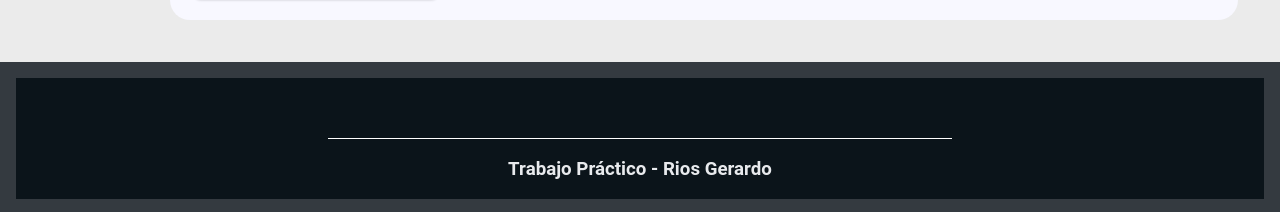
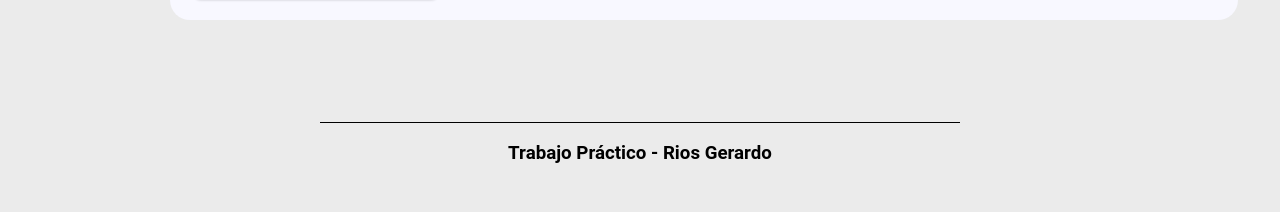
Before and after one commit to Gerardo-Rioss/trabajoPracticoReact2025, a React (Vite) app: page / in a window 1280 px wide. Shown: the part 4878-5090 px from the top of the page. After the commit the page ends 5061 px from the top, so only its background shows below. Built offline with nearby package versions, Linux system fonts and the light colour scheme.

Commit message:
falta agregar estilos sideBar a los filtros

```diff
--- a/src/App.module.css
+++ b/src/App.module.css
@@ -27,10 +27,7 @@
 
 .footer {
   grid-area: footer;
-  background-color: #343a40;
-  color: white;
-  padding: 1rem;
-  text-align: center;
+  padding: 0;
 }
 
 body {
--- a/src/components/Footer/FooterContest.module.css
+++ b/src/components/Footer/FooterContest.module.css
@@ -2,14 +2,16 @@
   display: grid;
   grid-template-columns: repeat(4, 1fr);
   grid-template-rows: repeat(2, 1fr);
-  background-color: #0b141a;
-
   font-family: Roboto, sans-serif;
-  color: #e8eaed;
+  color: #000000;
+  padding: 0;
+  margin: 0;
+  height: 100%;
+  width: 100%;
 }
 .footerContent{
   grid-column: 2/4;
   grid-row: 2/2;
-  border-top: 1px solid white;
+  border-top: 1px solid black;
   text-align: center;
 }
--- a/src/components/Main/MainContent.module.css
+++ b/src/components/Main/MainContent.module.css
@@ -1,3 +1,6 @@
 .mensaje{
     text-align: center;
 }
+.container{
+    min-height: 400px;
+}
--- a/src/components/Main/MainContent.tsx
+++ b/src/components/Main/MainContent.tsx
@@ -26,12 +26,11 @@ type MainContentProps = {
 export default function MainContent(props: MainContentProps) {
   const { lists, isInCart, add, remove } = props;
   return (
-    <>
+    <><div className={styles.container}>
       {lists.length===0?(
         <div className={styles.mensaje}>
-            <h2>No se encontraron Productos.</h2>
+            <h2>No se encontraron Productos !!!</h2>
         </div>
-
       ):(lists.map((listsItem, index) => {
         return (
           <ProductList key={index} title={listsItem.title}>
@@ -52,6 +51,7 @@ export default function MainContent(props: MainContentProps) {
         );
       }))
       }
+    </div>
     </>
   );
 }
--- a/src/components/ProductCard/ProductCard.module.css
+++ b/src/components/ProductCard/ProductCard.module.css
@@ -88,7 +88,7 @@
 }
 .buttonRemove {
   background-color: #cae0fd;
-  color: #0066ff;
+  color: red;
   border: none;
   padding: 0.5rem 1rem;
   border-radius: 4px;
--- a/src/components/SideBar/SideBarContent.module.css
+++ b/src/components/SideBar/SideBarContent.module.css
@@ -3,8 +3,9 @@
   flex-direction: column;
   width: 100%;
   height: 100%;
-  margin: 20px;
-  margin-top: 50px;
+  padding: 0;
+  padding-top: 0;
+
 }
 .filterPrice {
   display: flex;
```
